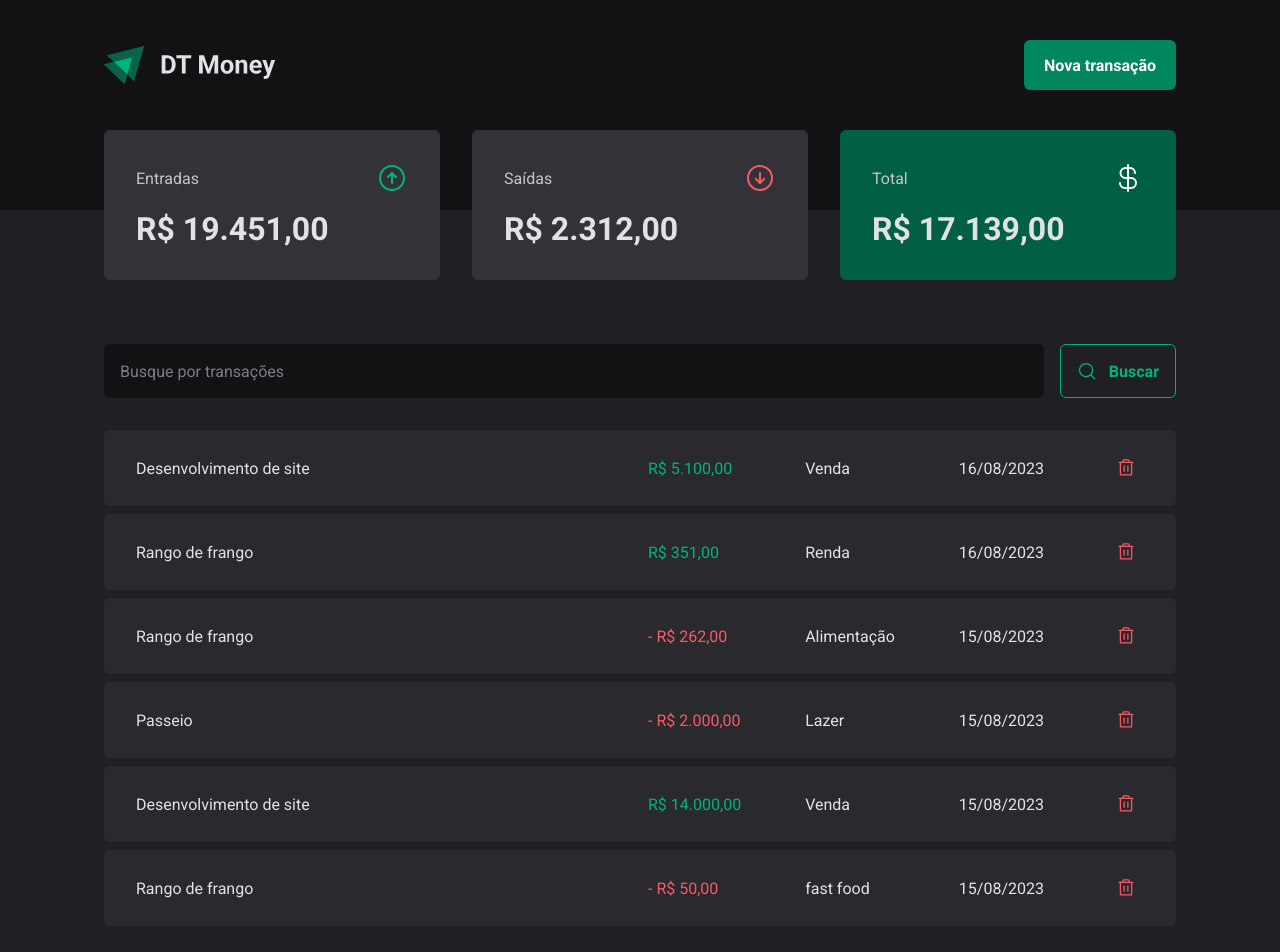
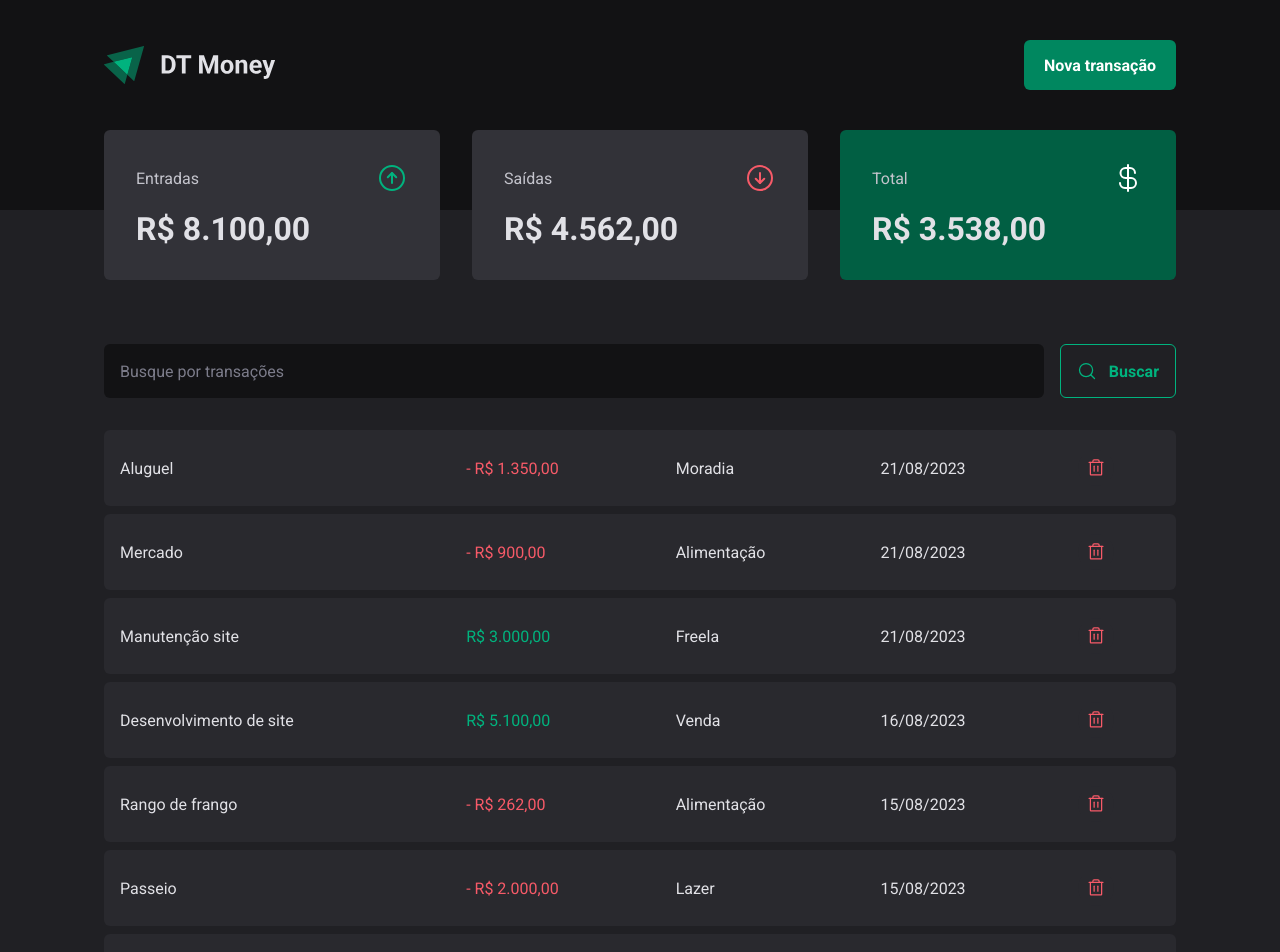
Before and after one commit to Mr1984-Pinheiro/ignite-03-dt-money, a React (Vite) app: page / in a window 1280 px wide. Shown: the top 952 px of the page. Built offline with nearby package versions, Linux system fonts and the light colour scheme; data requests are answered from the project's data file.

Commit message:
ajustes e README update

```diff
--- a/server.json
+++ b/server.json
@@ -7,14 +7,6 @@
       "type": "outcome",
       "createdAt": "2023-08-15T23:44:05.927Z",
       "id": 1
-    },
-    {
-      "description": "Desenvolvimento de site ",
-      "price": 14000,
-      "category": "Venda",
-      "type": "income",
-      "createdAt": "2023-08-15T23:45:17.367Z",
-      "id": 2
     },
     {
       "description": "Passeio",
@@ -33,20 +25,36 @@
       "id": 5
     },
     {
-      "description": "Rango de frango",
-      "price": 351,
-      "category": "Renda",
-      "type": "income",
-      "createdAt": "2023-08-16T00:15:15.843Z",
-      "id": 6
-    },
-    {
       "description": "Desenvolvimento de site ",
       "price": 5100,
       "category": "Venda",
       "type": "income",
       "createdAt": "2023-08-16T00:15:50.329Z",
       "id": 7
+    },
+    {
+      "description": "Manutenção site",
+      "price": 3000,
+      "category": "Freela",
+      "type": "income",
+      "createdAt": "2023-08-21T19:38:16.558Z",
+      "id": 8
+    },
+    {
+      "description": "Mercado",
+      "price": 900,
+      "category": "Alimentação",
+      "type": "outcome",
+      "createdAt": "2023-08-21T19:38:49.046Z",
+      "id": 9
+    },
+    {
+      "description": "Aluguel",
+      "price": 1350,
+      "category": "Moradia",
+      "type": "outcome",
+      "createdAt": "2023-08-21T19:39:16.168Z",
+      "id": 10
     }
   ]
 }
--- a/src/pages/Transactions/styles.ts
+++ b/src/pages/Transactions/styles.ts
@@ -18,8 +18,9 @@ export const TransactionsTable = styled.table`
   }
 
   td {
-    padding: 1.25rem 2rem;
+    padding: 1.25rem 1rem;
     background: ${props => props.theme["gray-700"]};
+    width: max-content;
     &:first-child {
       border-top-left-radius: 6px;
       border-bottom-left-radius: 6px;
@@ -101,6 +102,7 @@ interface PriceHighlightProps {
 
 export const PriceHighlight = styled.span<PriceHighlightProps>`
   color: ${props => props.variant === "income" ? props.theme["green-300"] : props.theme["red-300"]};
+  width: 100%;
 `;
 
 export const PaginationContent = styled.div`
```
Also changed, not shown: 1 other file (tests, documents, lock files or other folders).
